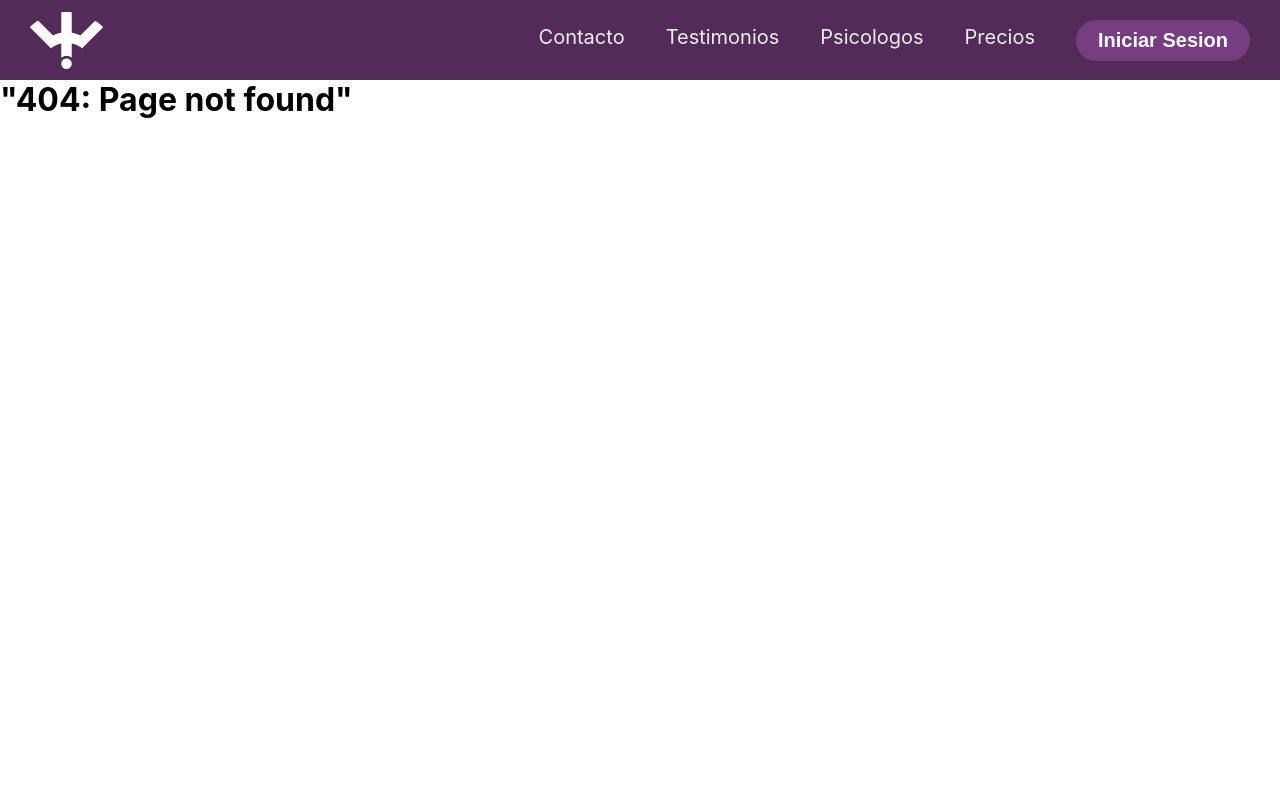
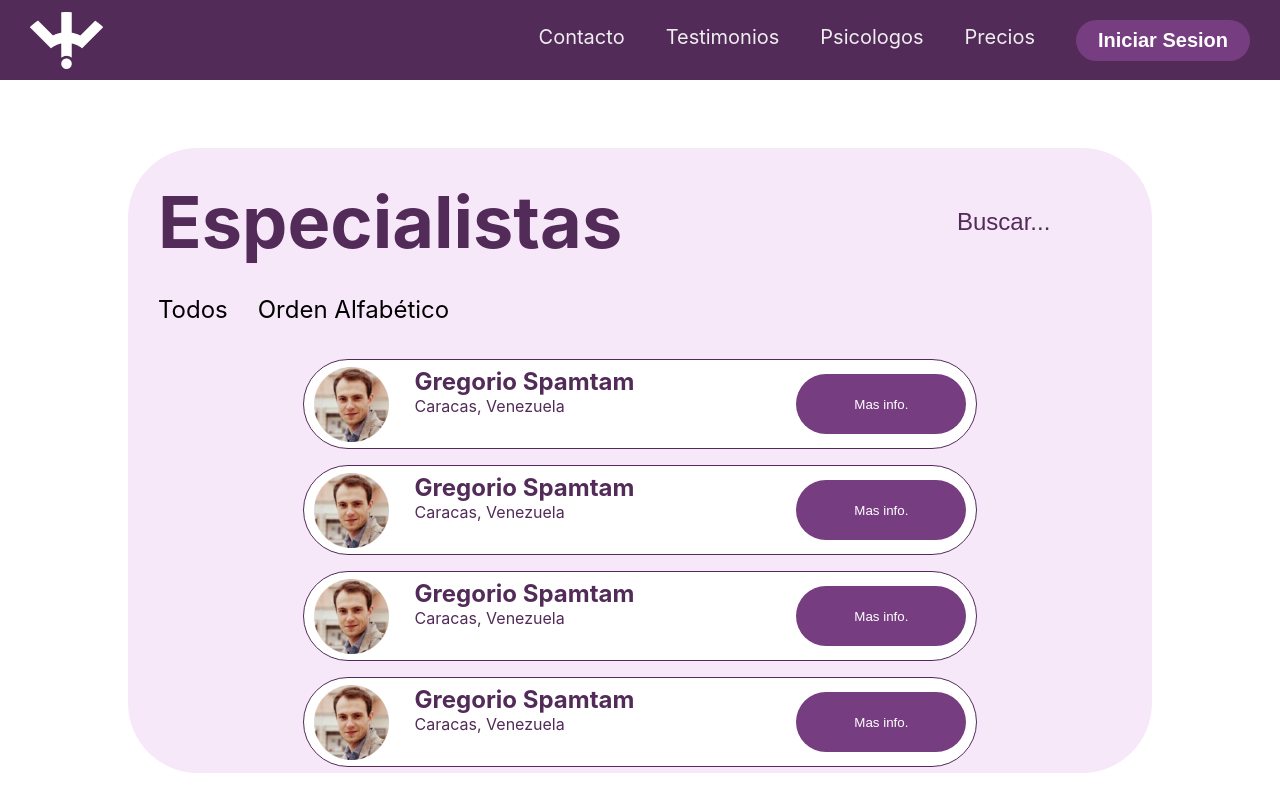
Before and after one commit to jesus13santi/Psicofi, a React (Create React App) app: page /psicologos in a window 1280 px wide. Before the commit this address had no page. Built offline with nearby package versions, Linux system fonts and the light colour scheme.

Commit message:
Lista de psicologos hecha

```diff
--- a/public/index.html
+++ b/public/index.html
@@ -24,7 +24,7 @@
       work correctly both with client-side routing and a non-root public URL.
       Learn how to configure a non-root public URL by running `npm run build`.
     -->
-    <title>React App</title>
+    <title>Psicofi</title>
   </head>
   <body>
     <noscript>You need to enable JavaScript to run this app.</noscript>
--- a/src/Routes.jsx
+++ b/src/Routes.jsx
@@ -3,9 +3,11 @@ import { Switch, Route } from "react-router-dom";
 import HomePage from "./pages/HomePage"
 import RegisterPage from './pages/RegisterPage';
 import LoginPage from './pages/LoginPage';
+import PsicologosPage from './pages/PsicologosPage';
 function Routes(){
     return (
       <Switch>
+        <Route exact path="/psicologos" component={PsicologosPage}></Route>
         <Route exact path="/register" component={RegisterPage}></Route>
         <Route exact path="/login" component={LoginPage}></Route>
         <Route exact path="/" component={HomePage}></Route>
--- /dev/null
+++ b/src/components/CardPsico/CardPsico.jsx
@@ -0,0 +1,27 @@
+import React from "react";
+import styles from "./CardPsico.module.css";
+import img from "../../img/photo.png";
+import { Link } from "react-router-dom";
+const CardPsico = () => {
+  return (
+    <div className={styles.container}>
+      <div className={styles.psico}>
+        <picture className={styles.boxImg}>
+          <img src={img} alt="" />
+        </picture>
+        <div className={styles.boxInfo}>
+          <Link className={styles.link}>
+            <h2 className={styles.title}> Gregorio Spamtam</h2>
+          </Link>
+          <p>Caracas, Venezuela</p>
+        </div>
+      </div>
+
+      <button type="button" className={styles.button}>
+        Mas info.
+      </button>
+    </div>
+  );
+};
+
+export default CardPsico;
--- /dev/null
+++ b/src/components/CardPsico/CardPsico.module.css
@@ -0,0 +1,52 @@
+.container{
+    border: solid 1px #522B59;
+    display: flex;
+    color: #522B59;
+    height: 90px;
+    width: 100%;
+    border-radius: 70px;
+    flex-direction: row;
+    align-items: center;
+    justify-content: space-between;
+    padding: 0 10px;
+    background-color: white;
+
+
+}
+.psico{
+    display: flex;
+    flex-direction: row;
+}
+.boxImg {
+    background-size: cover;
+    height: 75px;
+    width: 75px;
+    position: relative;
+    margin-right: 26px;
+}
+
+
+.boxImg img {
+    width: 100%;
+    height: 100%;
+    position: relative;
+
+    /* background-color: aqua; */
+}
+.link{
+    text-decoration: none;
+    color: #522B59;
+}
+.button{
+    background-color: #763D80;
+    border: none;
+    color: white;
+    font-size: 500;
+    width: 170px;
+    height: 60px;
+    border-radius: 30px;
+}
+.button:hover{
+    cursor: pointer;
+    background-color: #522B59;
+}
--- a/src/components/Hpage/Hpage.module.css
+++ b/src/components/Hpage/Hpage.module.css
@@ -90,10 +90,6 @@
 .container h2{
 
     font-size: 36px;
-}
-.principalPage img{
-
-
 }
 
 .box{
@@ -650,9 +646,7 @@
         width: 300px;
 
     }
-    .areaPage {
 
-    }
 
     .whatIs {
 
--- a/src/components/NavBar/NavBar.jsx
+++ b/src/components/NavBar/NavBar.jsx
@@ -21,7 +21,7 @@ const NavBar = () => {
         <Link to="/" className={styles.link}>
           Testimonios
         </Link>
-        <Link className={styles.link}>Psicologos</Link>
+        <Link to="/psicologos" className={styles.link}>Psicologos</Link>
         <Link to="/" className={styles.link}>
           Precios
         </Link>
--- /dev/null
+++ b/src/components/PsicoList/PsicoList.jsx
@@ -0,0 +1,45 @@
+import React from "react";
+import CardPsico from "../CardPsico/CardPsico";
+import styles from "./PsicoList.module.css";
+const PsicoList = () => {
+  return (
+    <div className={styles.container}>
+      <div className={styles.boxPsico}>
+        <div className={styles.firstText}>
+          <div className={styles.boxTitle}>
+            <h1 className={styles.title}>Especialistas</h1>
+            <input
+              className={styles.input}
+              type="text"
+              placeHolder="Buscar..."
+            />
+          </div>
+          <div className={styles.listEspecial}>
+            <div className={styles.boxList}>
+              <ul>
+                <li>Todos</li>
+              </ul>
+              <ul>
+                <li>Orden Alfabético</li>
+              </ul>
+            </div>
+          </div>
+        </div>
+
+        <div className={styles.list}>
+          <CardPsico />
+          <CardPsico />
+          <CardPsico />
+          <CardPsico />
+          <CardPsico />
+          <CardPsico />
+          <CardPsico />
+          <CardPsico />
+          <CardPsico />
+        </div>
+      </div>
+    </div>
+  );
+};
+
+export default PsicoList;
--- /dev/null
+++ b/src/components/PsicoList/PsicoList.module.css
@@ -0,0 +1,75 @@
+.container{
+    display: flex;
+    align-items: center;
+    justify-content: center;
+}
+
+
+.boxPsico {
+    background-color: #F7E8F9;
+    width: 80%;
+    height: 625px;
+
+
+    border-radius: 70px;
+    margin-top: 68px;
+    flex-direction: column;
+    align-items: center;
+    padding: 30px;
+    /* padding-top: 44px; */
+    overflow-y: scroll;
+
+}
+.firstText{
+    width: 999px;
+    margin-left: auto;
+    margin-right: auto;
+}
+.boxTitle{
+
+    font-size: 36px;
+    font-weight: bolder;
+    display: flex;
+    justify-content: space-between;
+    width: 100%;
+    align-items: center;
+  color: #522B59;
+
+}
+.input{
+    background: none;
+    border: none;
+    outline: none;
+    font-size: 24px;
+    width: 200px;
+
+}
+.input::placeholder{
+    color: #522B59;
+}
+
+.boxList{
+
+    display: flex;
+    flex-direction: row;
+    margin-top: 30px;
+    margin-bottom: 35px;
+
+}
+.boxList ul{
+    list-style: none;
+    margin-right: 30px;
+    font-size: 24px;
+}
+
+
+
+.list {
+    display: grid;
+    overflow: hidden;
+    gap: 1rem;
+    justify-content: center;
+    align-items: center;
+    grid-template-columns: .7fr;
+
+}
--- a/src/index.css
+++ b/src/index.css
@@ -10,6 +10,7 @@ body {
     sans-serif;
   -webkit-font-smoothing: antialiased;
   -moz-osx-font-smoothing: grayscale;
+
 }
 
 code {
--- /dev/null
+++ b/src/pages/PsicologosPage.jsx
@@ -0,0 +1,9 @@
+import React from 'react'
+import PsicoList from '../components/PsicoList/PsicoList'
+const PsicologosPage = () => {
+    return (
+        <PsicoList/>
+    )
+}
+
+export default PsicologosPage
--- a/src/utils/firebaseConfig.js
+++ b/src/utils/firebaseConfig.js
@@ -1,6 +1,6 @@
 // Import the functions you need from the SDKs you need
 import { initializeApp } from "firebase/app";
-import { getAnalytics } from "firebase/analytics";
+// import { getAnalytics } from "firebase/analytics";
 import 'firebase/auth';
 import 'firebase/storage';
 import 'firebase/firestore';
@@ -23,4 +23,4 @@ export const db = app.firestore()
 export const auth = app.auth()
 export const storage = app.storage()
 
-const analytics = getAnalytics(app);
+// const analytics = getAnalytics(app);
```
Also changed, not shown: src/pages/AdminPage.jsx (added).
